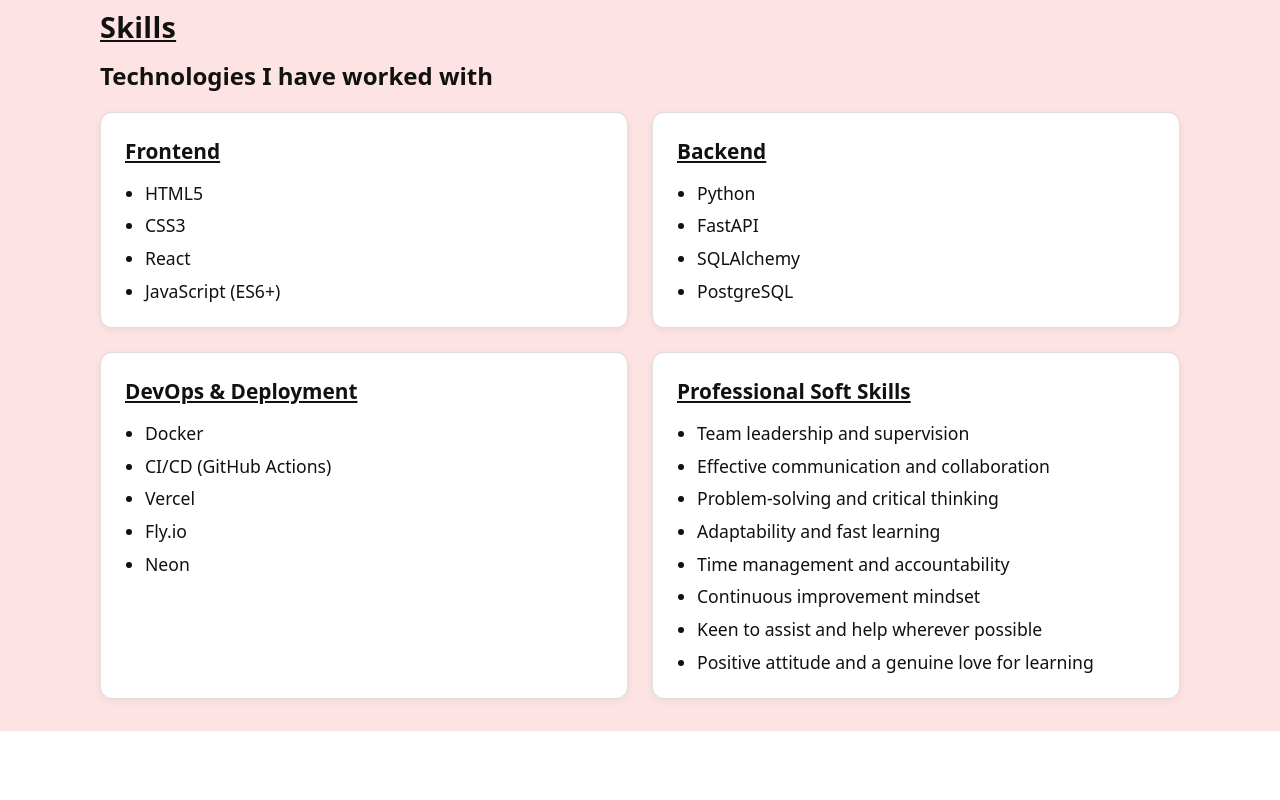
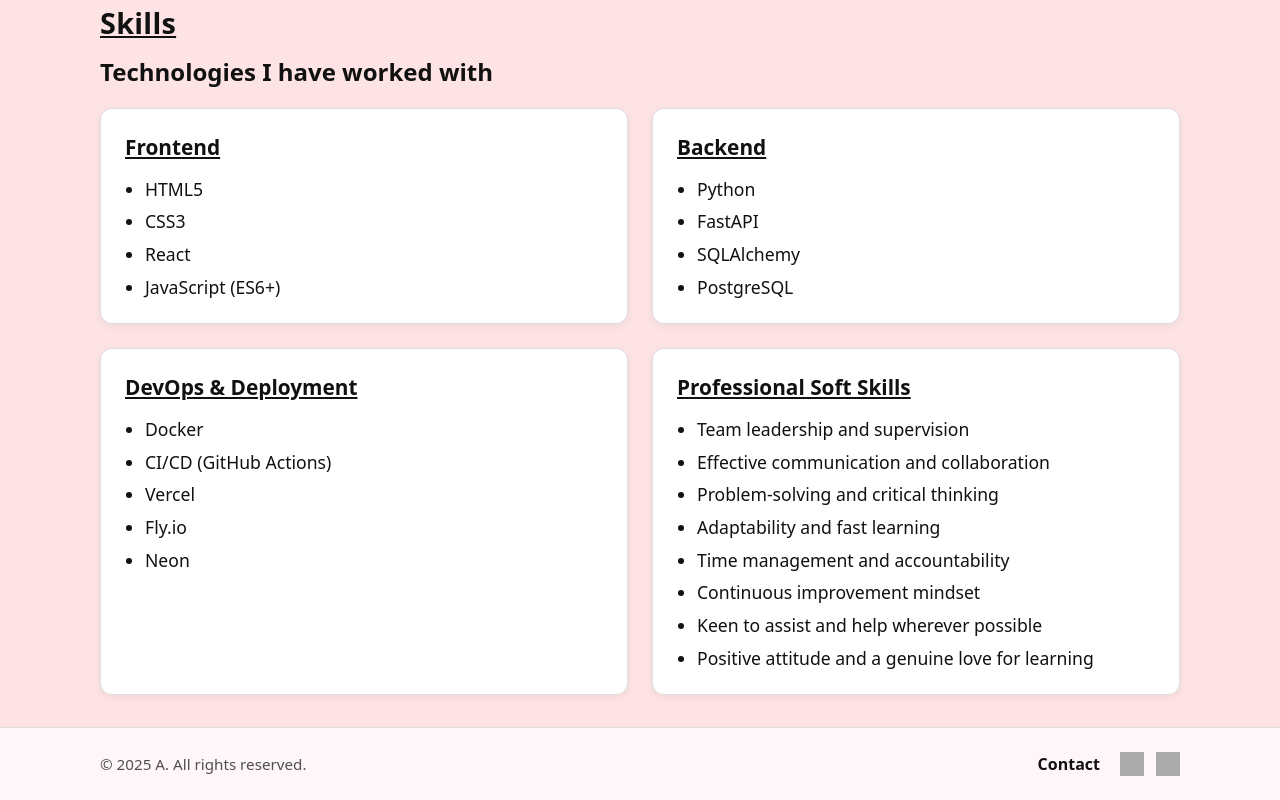
Before and after one commit to aimei60/portfolio, a React (Vite) app in the folder portfolio/: page / in a window 1280 px wide. Shown: the part 842-1642 px from the top of the page. Before the commit the page ends 1573 px from the top, so only its background shows below. Built offline with nearby package versions, Linux system fonts and the light colour scheme; grey boxes are pictures that could not be loaded.

Commit message:
added my footer and styled it too

```diff
--- a/portfolio/src/components/footer.jsx
+++ b/portfolio/src/components/footer.jsx
@@ -1,7 +1,23 @@
 import "../css/footer.css"
 
-function footer() {
+function Footer() {
+    return <div className="footer">
+        <div className="footer-inner-container">
+            <div className="left-side">
+                <div className="copyright">© 2025 A. All rights reserved.</div>
+            </div>
+                <div className="right-side">
+                    <a href="#contact" className="contact">Contact</a>
+                    <div className="links">
+                    <a href="" target="_blank" rel="noopener noreferrer">
+                        <img src="https://cdn.jsdelivr.net/gh/devicons/devicon/icons/github/github-original.svg" alt="GitHub" className="icon" /></a>
+                    <a href="" target="_blank" rel="noopener noreferrer">
+                        <img src="https://cdn.jsdelivr.net/gh/devicons/devicon/icons/linkedin/linkedin-plain.svg" alt="LinkedIn" className="icon" /></a>
+                    </div>
+                </div>
+                </div>
+            </div>
 
 }
 
-export default footer
+export default Footer
--- a/portfolio/src/css/Navbar.css
+++ b/portfolio/src/css/Navbar.css
@@ -55,7 +55,7 @@
   justify-content: center;
   height: 2.5rem;
   padding: 0.5rem 1rem;
-  border-radius: 0.375rem;
+  border-radius: 2rem;
   text-decoration: none;
   font-size: 0.875rem;
   font-weight: 500;
@@ -79,7 +79,7 @@
   height: 2.5rem;
   padding: 0.5rem 0.75rem;
   border: 0.0625rem solid #ddd;
-  border-radius: 0.5rem;
+  border-radius: 0.9rem;
   background: #fff;
   font-size: 1.25rem;
   cursor: pointer;
--- a/portfolio/src/css/footer.css
+++ b/portfolio/src/css/footer.css
@@ -0,0 +1,81 @@
+.footer {
+  background: #fff6f9;
+  color: #111;
+  padding-block: 1.5rem;
+  border-top: 1px solid #dedede;
+}
+
+.footer-inner-container {
+  max-width: 70rem;
+  margin-inline: auto;
+  padding-inline: 1.25rem;
+  display: flex;
+  justify-content: space-between;
+  align-items: center;
+  flex-wrap: wrap;
+  gap: 1rem;
+}
+
+.left-side {
+  display: flex;
+  flex-direction: column;
+  gap: 0.5rem;
+}
+
+.copyright {
+  font-size: 0.95rem;
+  color: #4f4f4f;
+}
+
+.right-side {
+  display: flex;
+  align-items: center;
+  gap: 1.25rem;
+}
+
+.contact {
+  font-weight: 600;
+  font-size: 1rem;
+  text-decoration: none;
+  color: #111;
+}
+
+.contact:hover {
+  transform: scale(1.1);
+  opacity: 1;
+}
+
+.links {
+  display: flex;
+  gap: 0.75rem;
+}
+
+.icon {
+  width: 1.5rem;
+  height: 1.5rem;
+  transition: transform 0.2s ease, opacity 0.2s ease;
+  opacity: 0.85;
+}
+
+.icon:hover {
+  transform: scale(1.1);
+  opacity: 1;
+}
+
+/*for smaller screen*/
+@media (max-width: 40rem) {
+  .footer-inner-container {
+    flex-direction: column;
+    align-items: center;
+    text-align: center;
+  }
+
+  .right-side {
+    flex-direction: column;
+    gap: 0.5rem;
+  }
+
+  .links {
+    justify-content: center;
+  }
+}
--- a/portfolio/src/css/homepage.css
+++ b/portfolio/src/css/homepage.css
@@ -77,7 +77,7 @@
   align-items: center;
   gap: 0.5rem;
   padding: 0.75rem 1.25rem;
-  border-radius: 0.625rem;
+  border-radius: 2rem;
   font-weight: 600;
   text-decoration: none;
   border: 0.0625rem solid transparent;
--- a/portfolio/src/pages/homepage.jsx
+++ b/portfolio/src/pages/homepage.jsx
@@ -1,7 +1,7 @@
 import Navbar from "../components/navbar";
 import "../css/homepage.css"
 import me from "../images/kitten.webp"
-import footer from "../components/footer";
+import Footer from "../components/footer";
 
 function Homepage() {
     return (
@@ -81,6 +81,7 @@
                 </div>
             </div>
         </section>
+        <Footer />
         </>
     )
 
```
